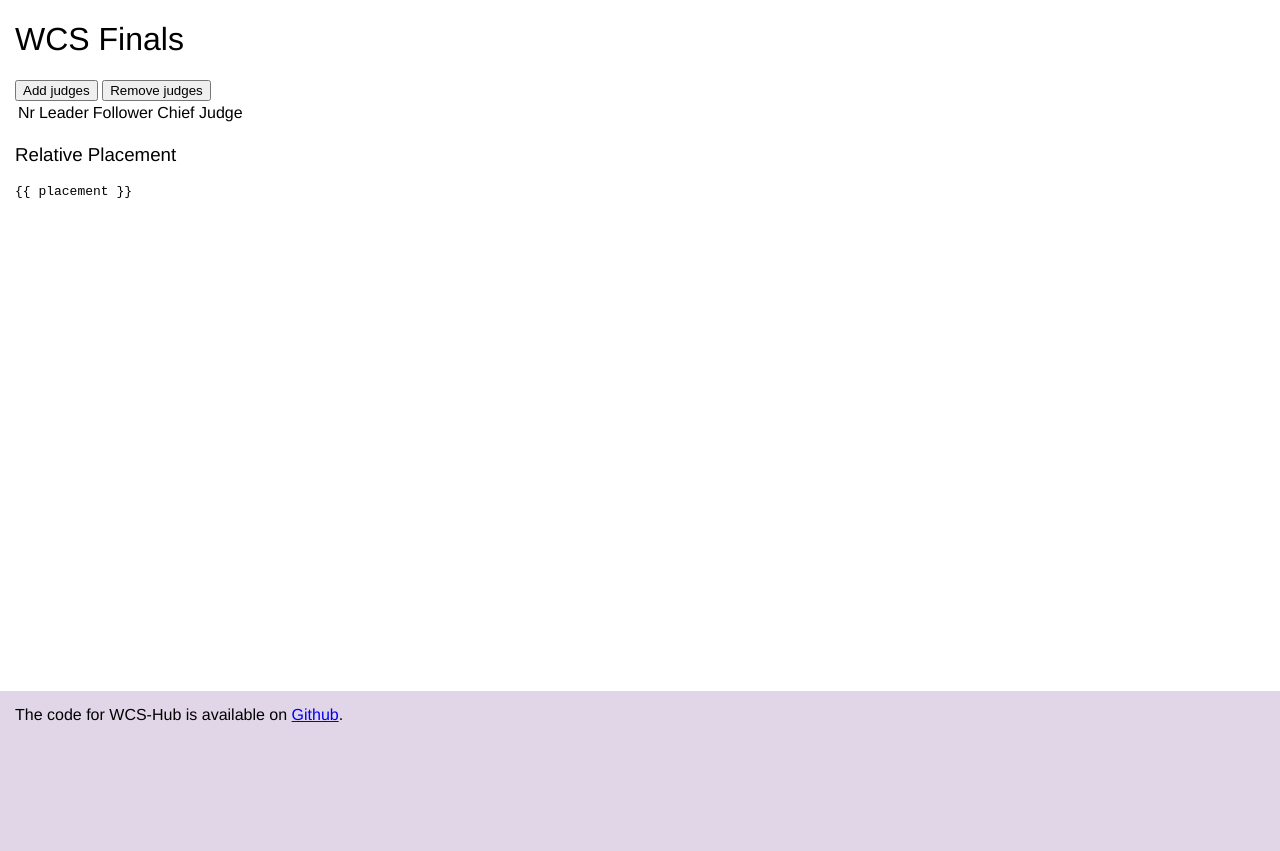
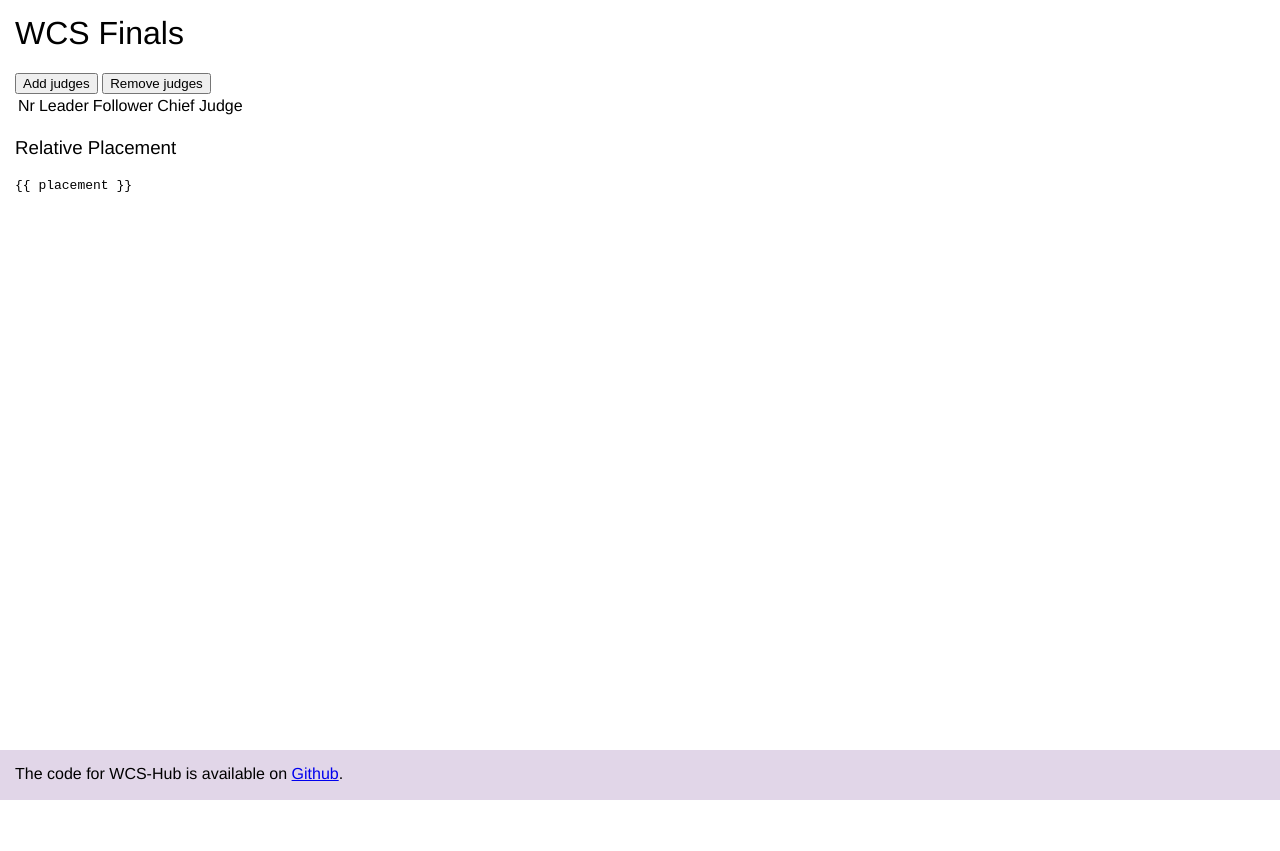
Before and after one commit to boxed/WCS-Hub, a plain HTML site: page wcs-hub/index.html in a window 1280 px wide. After the commit the page ends 800 px from the top, so only its background shows below. Drawn offline with nearby package versions, Linux system fonts and the light colour scheme.

Commit message:
prettificaton

```diff
--- a/wcs-hub/index.html
+++ b/wcs-hub/index.html
@@ -8,12 +8,15 @@
         <style>
             html, body {
                 height: 100%;
-                margin: 0;
                 font-family: 'helvetica neue';
                 font-weight: 200;
+                margin: 0;
             }
             h1, h2, h3, h4, th {
                 font-weight: 200;
+            }
+            h1 {
+                margin-top: 0;
             }
             input {
                 width:  30px;
@@ -22,15 +25,15 @@
                 width:  100px;
             }
             #container {
-                min-height: 100%;
-                margin: 15px;
-                margin-bottom: -130px;
+                padding: 15px 15px 45px;
                 position: relative;
             }
             #footer {
                 padding: 15px;
-                height: 130px;
-                position: relative;
+                height: 20px;
+                position: fixed;
+                width: 100%;
+                bottom: 0;
                 background: #e1d6e8;
             }
         </style>
@@ -68,7 +71,6 @@
             <h3>Relative Placement</h3>
             <pre>{{ placement }}</pre>
         </div>
-
         <div id="footer">
             The code for WCS-Hub is available on <a href="https://github.com/boxed/WCS-Hub">Github</a>.
         </div>
```
